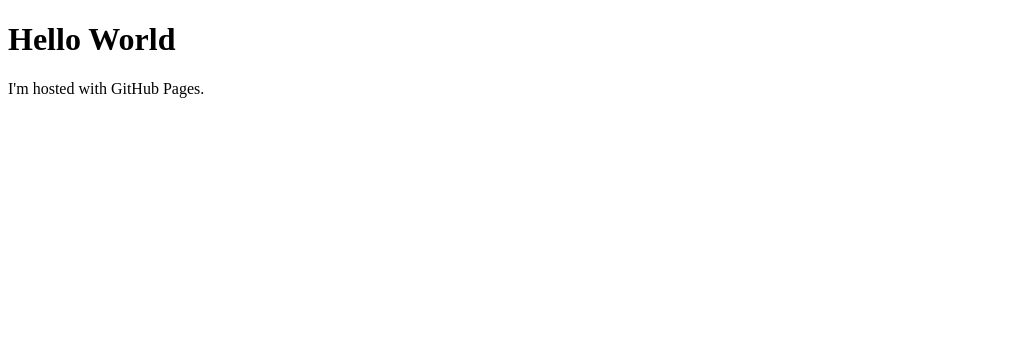
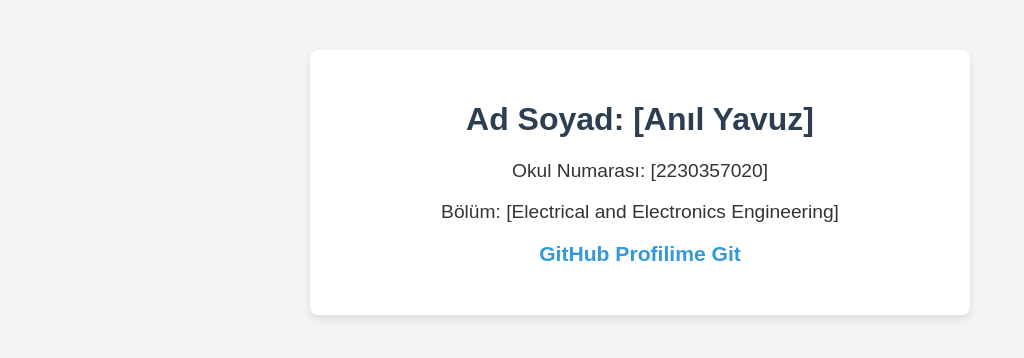
Before and after one commit to anilyvz67/anilyvz67.Github.io, a plain HTML site: page index.html in a window 1280 px wide. Shown: the whole page, without its empty margins (0-1024 px from the left). Drawn offline with Linux system fonts and the light colour scheme.

Commit message:
Update index.html

```diff
--- a/index.html
+++ b/index.html
@@ -1,7 +1,50 @@
 <!DOCTYPE html>
-<html>
+<html lang="tr">
+<head>
+    <meta charset="UTF-8">
+    <meta name="viewport" content="width=device-width, initial-scale=1.0">
+    <title>Kendi GitHub Sayfam</title>
+    <style>
+        body {
+            font-family: Arial, sans-serif;
+            margin: 0;
+            padding: 0;
+            background-color: #f4f4f4;
+            color: #333;
+            text-align: center;
+        }
+        .container {
+            background-color: #fff;
+            padding: 30px;
+            border-radius: 8px;
+            width: 80%;
+            max-width: 600px;
+            margin: 50px auto;
+            box-shadow: 0 4px 8px rgba(0, 0, 0, 0.1);
+        }
+        h1 {
+            color: #2c3e50;
+        }
+        p {
+            font-size: 1.2em;
+        }
+        a {
+            text-decoration: none;
+            color: #3498db;
+            font-weight: bold;
+            font-size: 1.1em;
+        }
+        a:hover {
+            color: #2980b9;
+        }
+    </style>
+</head>
 <body>
-<h1>Hello World</h1>
-<p>I'm hosted with GitHub Pages.</p>
+    <div class="container">
+        <h1>Ad Soyad: [Anıl Yavuz]</h1>
+        <p>Okul Numarası: [2230357020]</p>
+        <p>Bölüm: [Electrical and Electronics Engineering]</p>
+        <p><a href="https://github.com/[anilyvz67]" target="_blank">GitHub Profilime Git</a></p>
+    </div>
 </body>
 </html>
```
